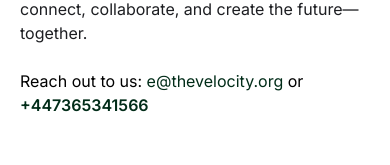
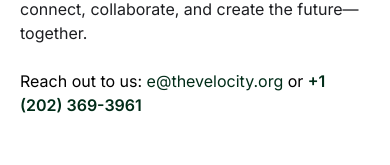
Before and after one commit to abayomijohn273/the_velocity, a Next.js app: page / in a window 390 px wide. Shown: the part 8772-8937 px from the top of the page. Built offline with nearby package versions, Linux system fonts and the light colour scheme.

Commit message:
fix: update contact information in footer component, including phone number and Instagram link

```diff
--- a/src/components/layouts/footer/index.tsx
+++ b/src/components/layouts/footer/index.tsx
@@ -36,17 +36,17 @@
                     </Link>{' '}
                     or{' '}
                     <Link
-                      href="tel:+447365341566"
+                      href="tel:+12023693961"
                       className="text-primary font-semibold hover:underline"
                     >
-                      +447365341566
+                      +1 (202) 369-3961
                     </Link>
                   </span>
                 </div>
 
                 <div className="flex mb-6">
                   <SocialLink
-                    href="https://www.instagram.com/thevelocity.hq"
+                    href="https://www.instagram.com/TheVelocity_hq"
                     icon={<InstagramIcon />}
                     ariaLabel="Follow us on Instagram"
                   />
```
